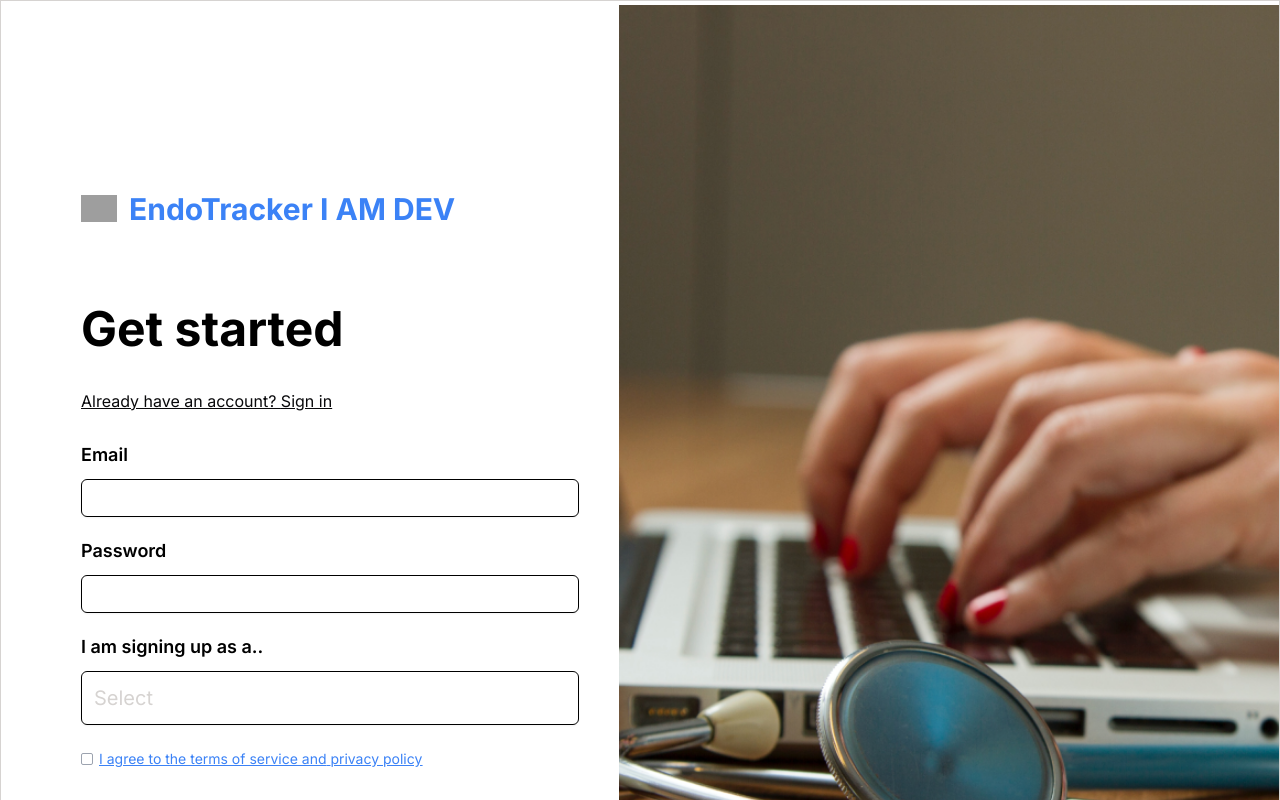
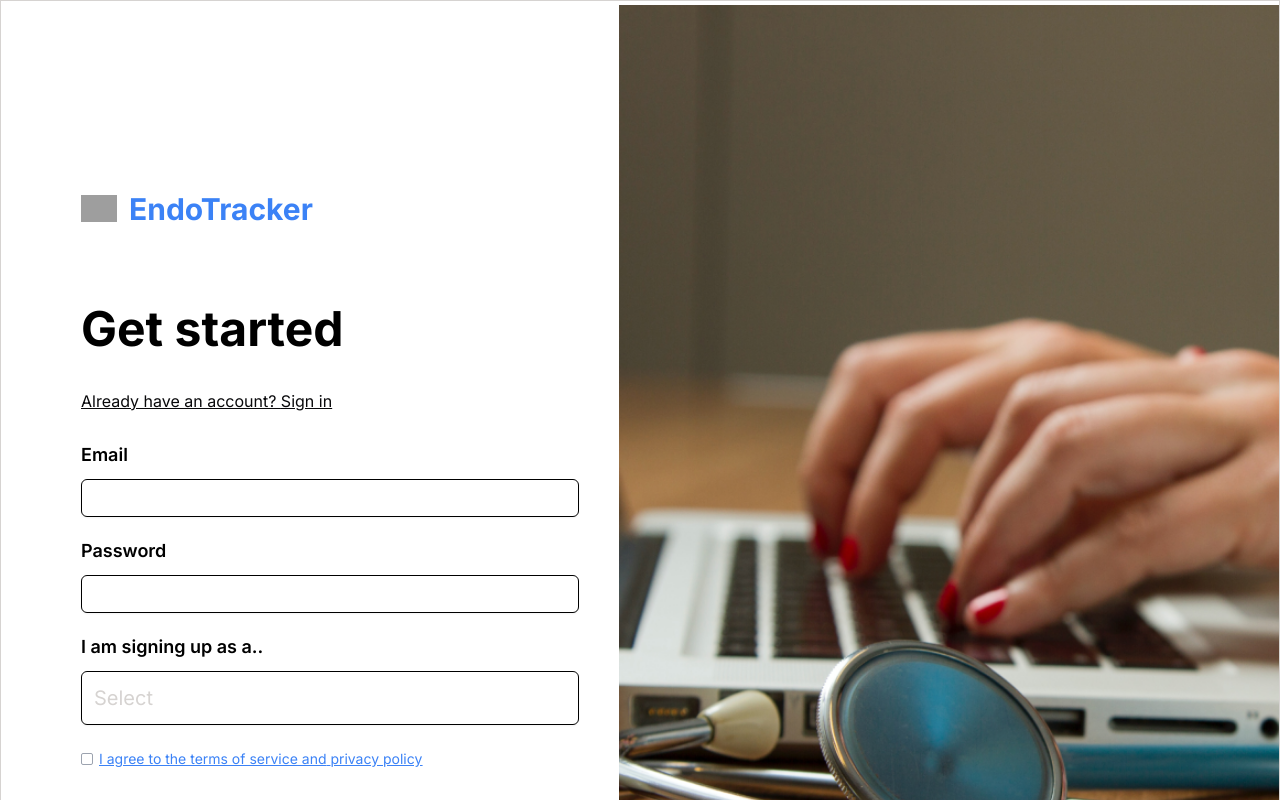
Before and after one commit to AndreiMarin15/capstone, a Next.js app: page / in a window 1280 px wide. Shown: the top 800 px of the page. Built offline with nearby package versions, Linux system fonts and the light colour scheme; grey boxes are pictures that could not be loaded.

Commit message:
remove i am dev

```diff
--- a/src/app/page.tsx
+++ b/src/app/page.tsx
@@ -19,7 +19,7 @@ export default function Home() {
 								alt="mImg"
 							/>
 							<div className="text-blue-500 text-3xl font-bold leading-10 self-stretch grow shrink basis-auto">
-								EndoTracker I AM DEV
+								EndoTracker
 							</div>
 						</div>
 						<div className="text-black text-5xl font-bold leading-[72px] self-stretch mt-16 max-md:text-4xl max-md:mt-10">
```
